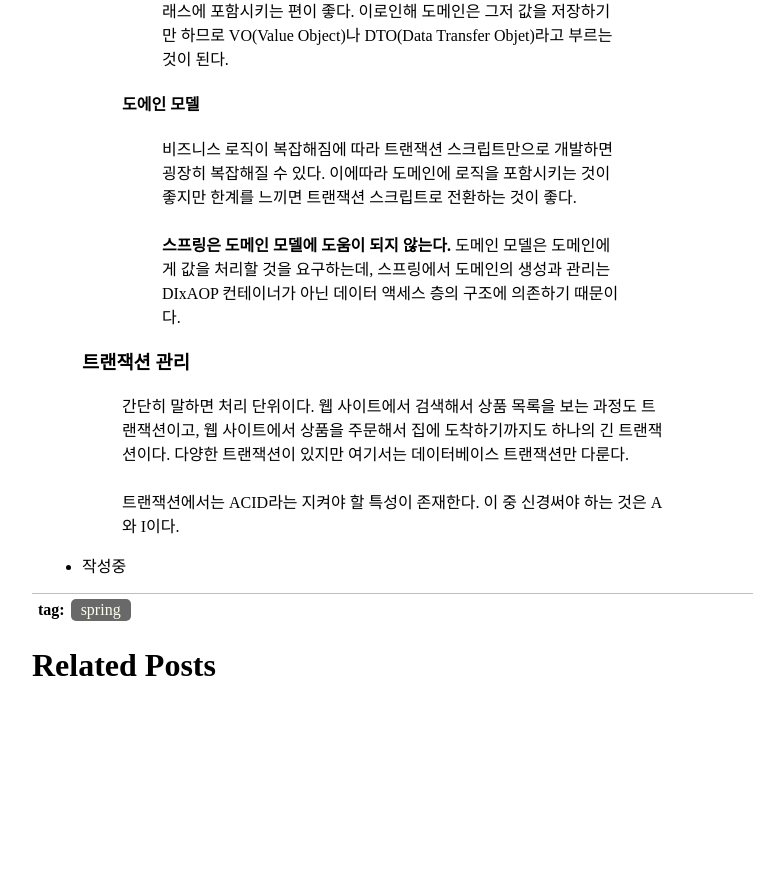
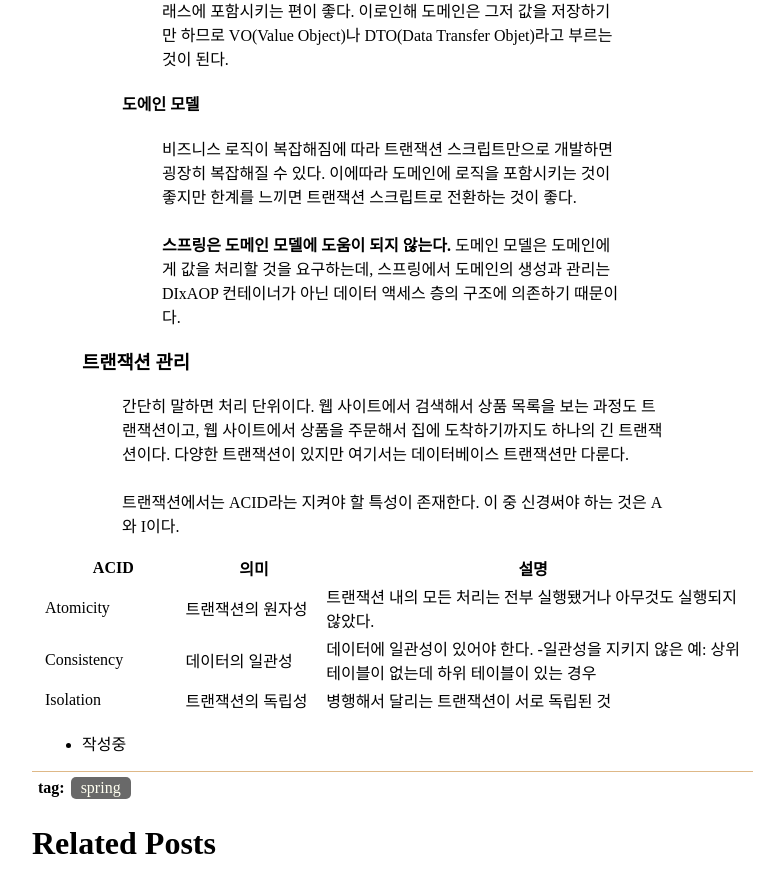
Before and after one commit to BreadKey/breadkey.github.io, a Jekyll site: the page built from _posts/2019-01-10-enter-spring-1.md, in a window 1280 px wide and 900 px high, scrolled down 7256 px. Shown: the top 893 px of the window, without its empty margins (355-1139 px from the left). Built offline with Jekyll 4.4.1, drawn with Linux system fonts in a browser that asks for light colours; before the commit the page ends 7978 px from its top, so only the background shows below that.

Commit message:
스프링 내용 업데이트

```diff
--- a/_posts/2019-01-10-enter-spring-1.md
+++ b/_posts/2019-01-10-enter-spring-1.md
@@ -192,5 +192,31 @@ UI는 보통 화면을 가르키는 것으로 한다.
 
 트랜잭션에서는 ACID라는 지켜야 할 특성이 존재한다. 이 중 신경써야 하는 것은 A와 I이다.
 
+<table>
+	<tbody>
+		<tr>
+			<th style="width: 20%">ACID</th>
+			<th style="width: 20%">의미</th>
+			<th style="width: 60%">설명</th>
+		</tr>
+		<tr>
+			<td>Atomicity</td>
+			<td>트랜잭션의 원자성</td>
+			<td>트랜잭션 내의 모든 처리는 전부 실행됐거나 아무것도 실행되지 않았다.</td>
+		</tr>
+		<tr>
+			<td>Consistency</td>
+			<td>데이터의 일관성</td>
+			<td>데이터에 일관성이 있어야 한다.
+			-일관성을 지키지 않은 예: 상위 테이블이 없는데 하위 테이블이 있는 경우</td>
+		</tr>
+		<tr>
+			<td>Isolation</td>
+			<td>트랜잭션의 독립성</td>
+			<td>병행해서 달리는 트랜잭션이 서로 독립된 것</td>
+		</tr>
+	</tbody>
+</table>
+
 
 - 작성중
```
